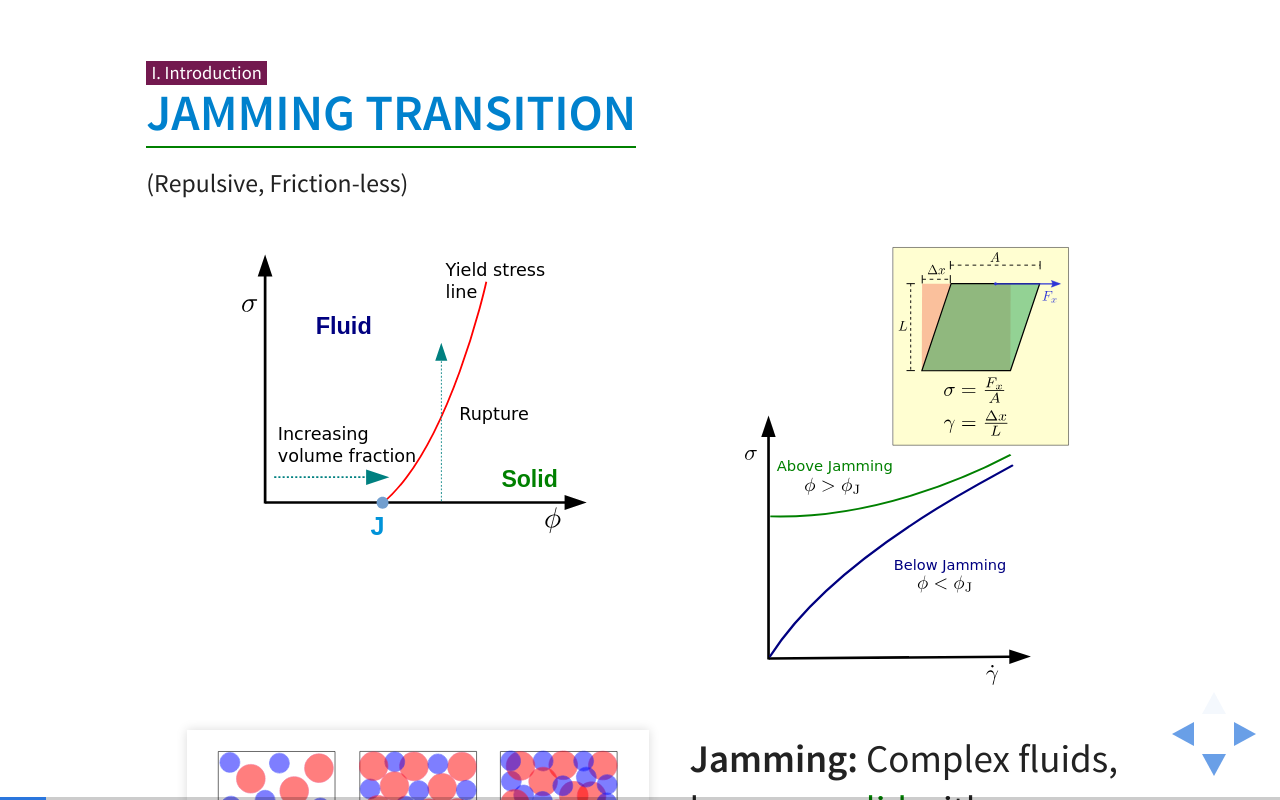
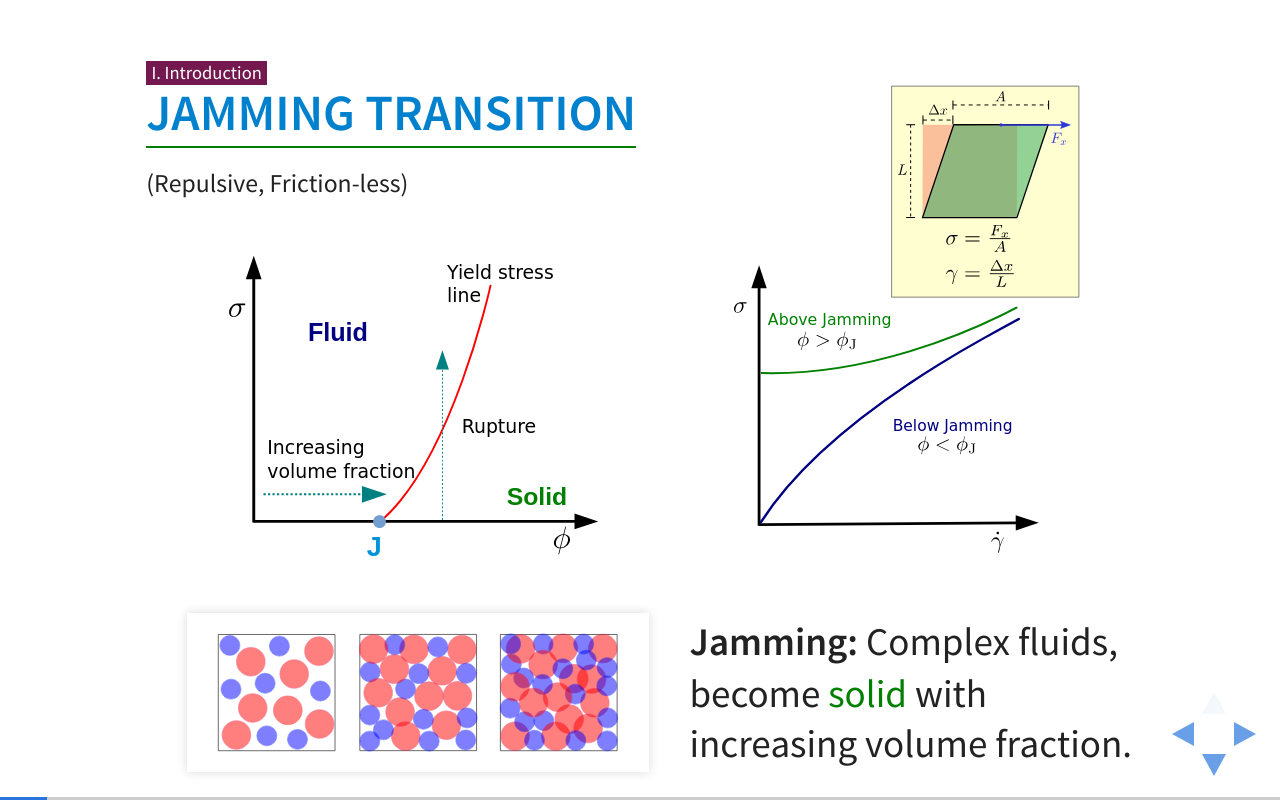
Before and after one commit to ehsanirani/slides_postdoc_interview, a website: page mdc-berlin-interview2.html in a window 1280 px wide. Both pictures are taken after a click on the button 1251 px from the left and 734 px from the top of the page. Drawn offline with nearby package versions, Linux system fonts and the light colour scheme; some packages are replaced by stand-ins of ours.

```diff
--- a/mdc-berlin-interview2.html
+++ b/mdc-berlin-interview2.html
@@ -51,17 +51,17 @@
 
 				<section>
 					<section>
-						<div id="float-box" style="float:left;" >
-							<p id="part">I. Introduction</p>
-							<h3 id="h" class="blue" align="left">Jamming Transition</h3>
-							<p align="left" style="font-size:25px;">(Repulsive, Friction-less)</p>
-						</div>
 						<div width="100%" style="clear:both;">
 								<div style="width:55%; float: left;">
-									<img width="70%" style="border: none; box-shadow: none;" src="figs/2djamming.svg">
+									<div id="float-box" style="float:left;" >
+										<p id="part">I. Introduction</p>
+										<h3 id="h" class="blue" align="left">Jamming Transition</h3>
+										<p align="left" style="font-size:25px;">(Repulsive, Friction-less)</p>
+									</div>
+									<img width="75%" style="border: none; box-shadow: none;" src="figs/2djamming.svg">
 								</div>
 								<div style="width: 45%; float: right;">
-									<img width="75%" style="border: none; box-shadow:none;" src="figs/dry-fc-new.svg">
+									<img width="80%" style="border: none; box-shadow:none;" src="figs/dry-fc-new.svg">
 								</div>
 								<br style="clear:both;"/>
 						</div>
@@ -269,7 +269,7 @@
 						</aside>
 					</section>
 
-					<section data-transition="fade-in">
+					<!--<section data-transition="fade-in">
 						<div width="100%">
 							<div align="left" style="width:50%; float:left">
 								<div id="float-box" style="float:left;" >
@@ -293,7 +293,7 @@
 						<aside class="notes">
 							Test
 						</aside>
-					</section>
+					</section>-->
 
 					<!--<section>
 						<div width="100%">
```
